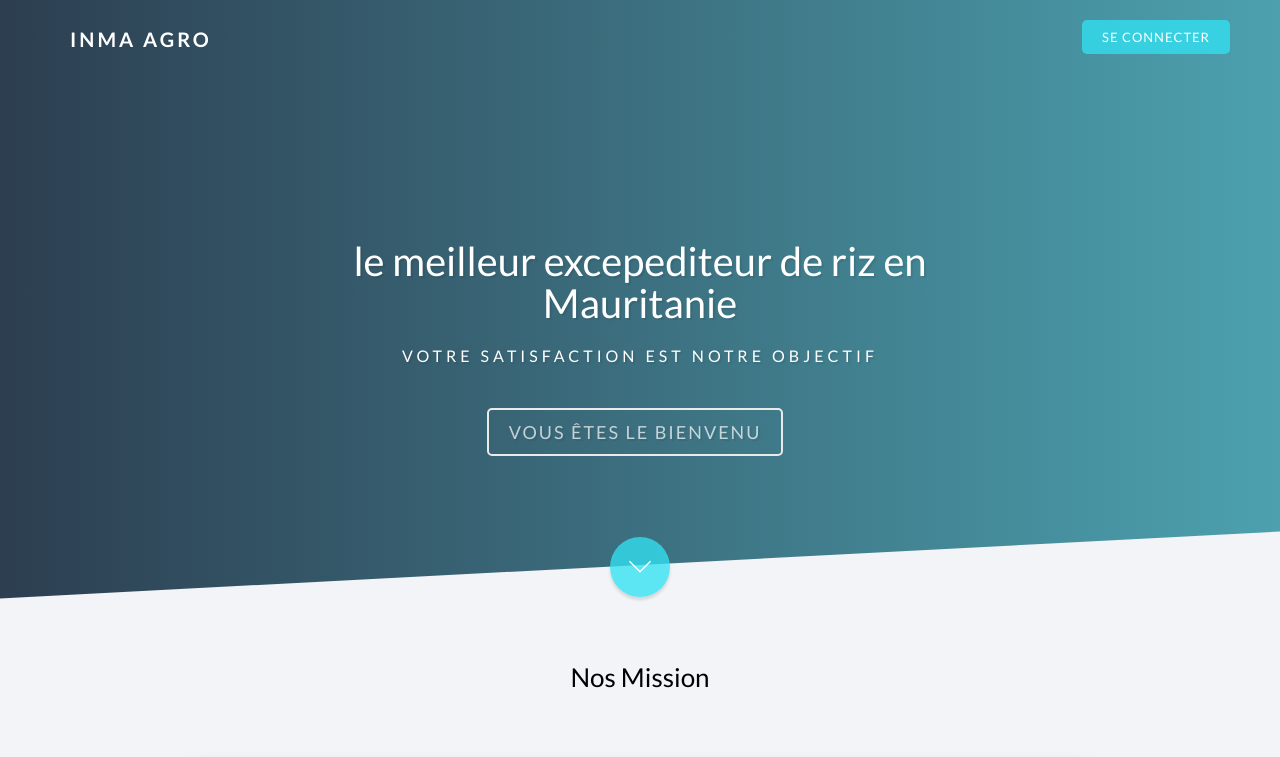
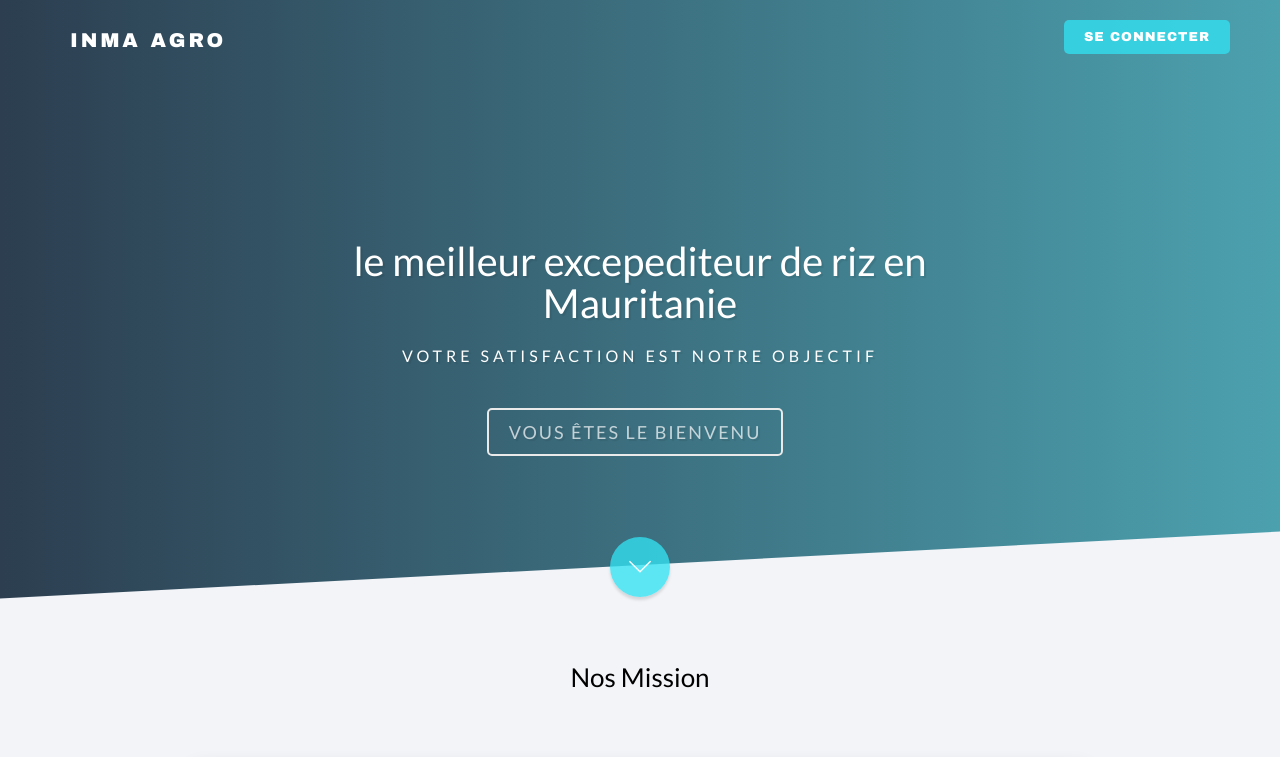
Before and after one commit to cheikhsadbouh/rise_mangement, a plain HTML site: page index.html in a window 1280 px wide. Shown: the top 757 px of the page. Drawn offline with Linux system fonts and the light colour scheme.

Commit message:
adding font to company name done !

```diff
--- a/css/style.css
+++ b/css/style.css
@@ -209,6 +209,7 @@ textarea {
   color: #ffffff;
   letter-spacing: 3px;
   text-transform: uppercase;
+    font-family: Arial Black,Arial Bold,Gadget,sans-serif;
 }
 #fh5co-logo a:hover {
   opacity: .7;
@@ -336,6 +337,7 @@ textarea {
   -ms-border-radius: 5px;
   -o-border-radius: 5px;
   border-radius: 5px;
+    font-family: Arial Black,Arial Bold,Gadget,sans-serif;
 }
 
 #fh5co-menu-wrap {
--- a/index.html
+++ b/index.html
@@ -58,7 +58,7 @@
 
 						<ul class="sf-menu" id="fh5co-primary-menu">
 
-							<li class="fh5co-special"><a href="contact.html">SE CONNECTER</a></li>
+							<li class="fh5co-special"><a href="#">SE CONNECTER</a></li>
 						</ul>
 					</nav>
 				<!-- </div> -->
@@ -263,7 +263,7 @@
 					</div>
 					<div class="col-md-12 footer-box">
 						<div class="fh5co-copyright">
-						<p>&copy; 2018 . All Rights Reserved. <br>Designed by <a href="#" target="_blank" style="color: #fff;">CHEIKH SDBOUH AHMED BRAHIM</a> </p>
+						<p>&copy; 2018 . All Rights Reserved. <br>Designed by <a href="#" target="_blank" style="color: #fff;">CHEIKH SADBOUH AHMED BRAHIM</a> </p>
 						</div>
 					</div>
 
```
